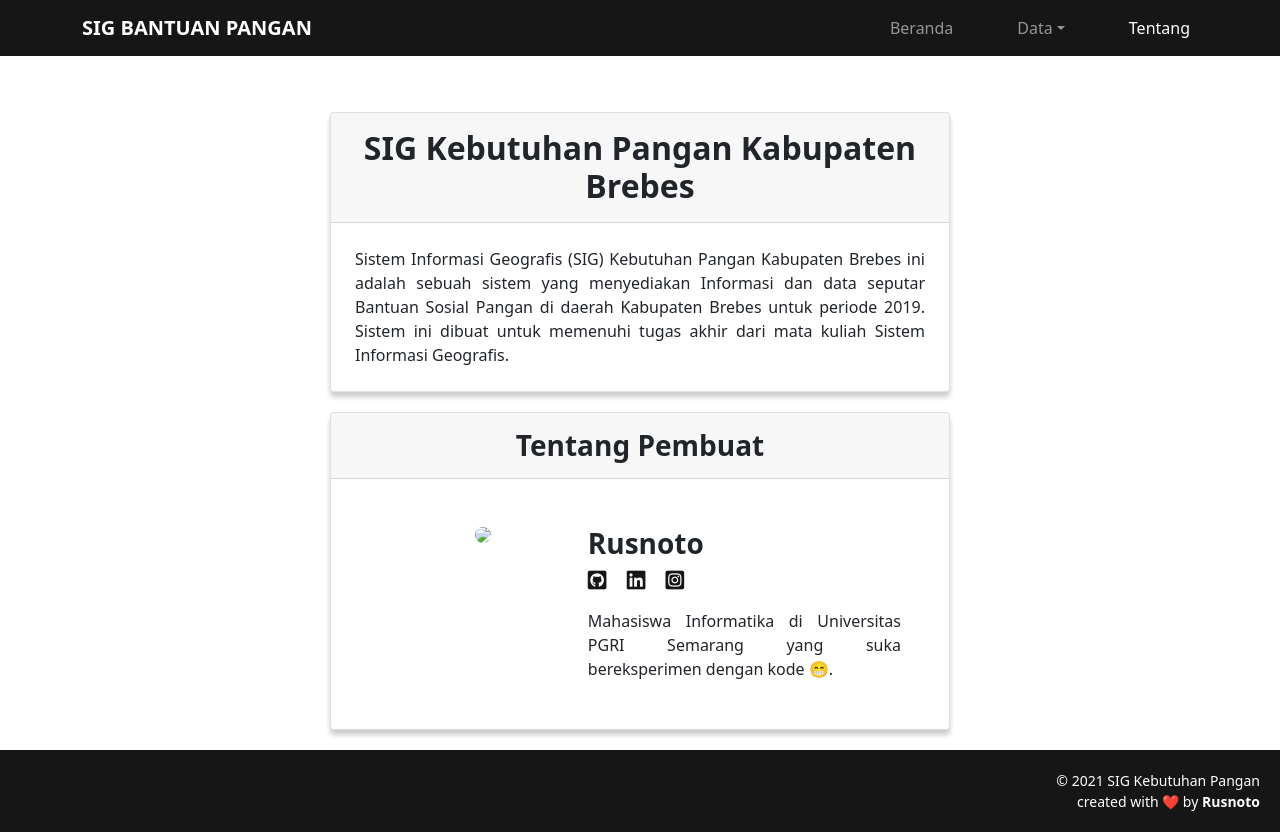
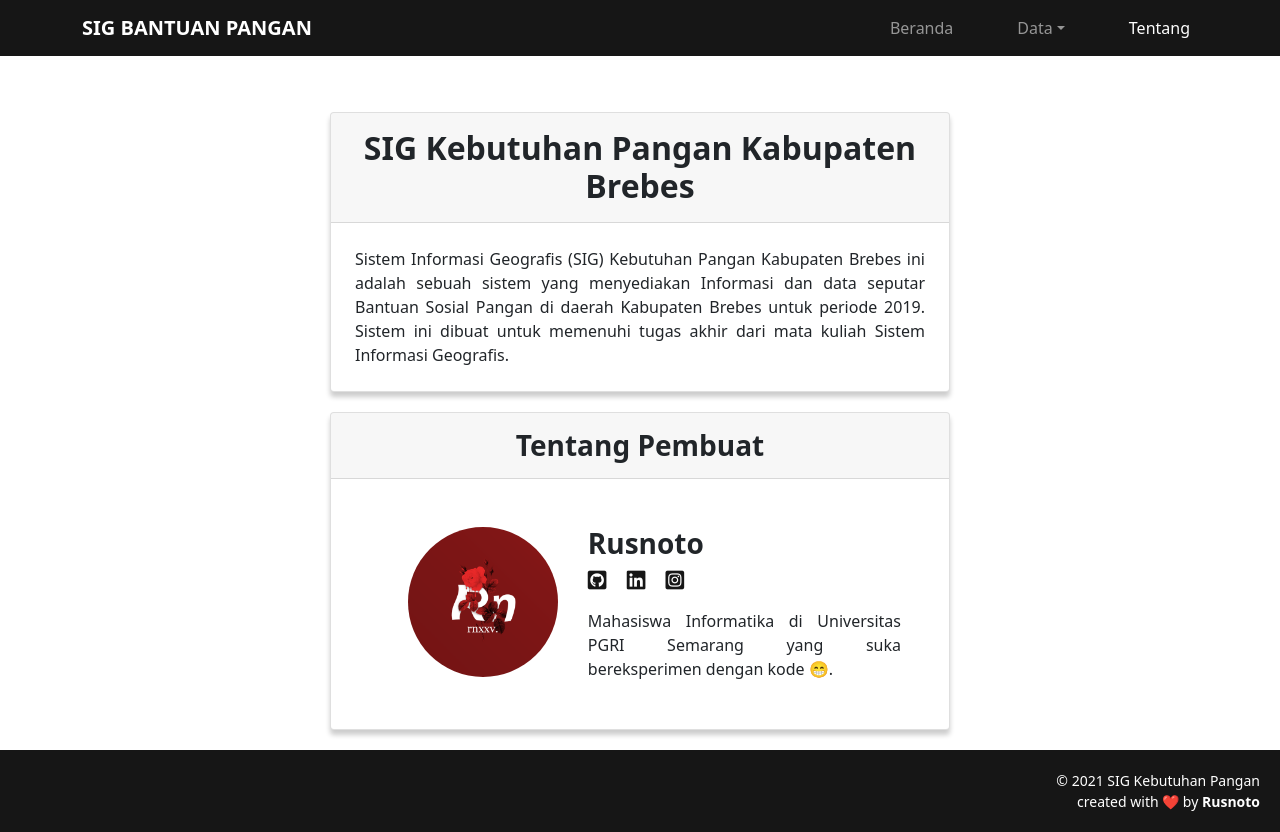
Before and after one commit to notokrs/SIG-BANSOS-Pangan, a plain HTML site: page about.html in a window 1280 px wide. Drawn offline with nearby package versions, Linux system fonts and the light colour scheme; the site is published under a folder, as on GitHub Pages, so addresses that start at the root find nothing.

Commit message:
fixing missing images

```diff
--- a/about.html
+++ b/about.html
@@ -121,7 +121,7 @@
 							<div class="img-container">
 								<img
 									class="rounded-circle logo-rn"
-									src="/assets/img/rn-logo.png"
+									src="assets/img/rn-logo.png"
 								/>
 							</div>
 							<div class="about-info-container">
```
Also changed, not shown: index.html (+1 -1 lines), assets/img/logo_brebes.png (added).
